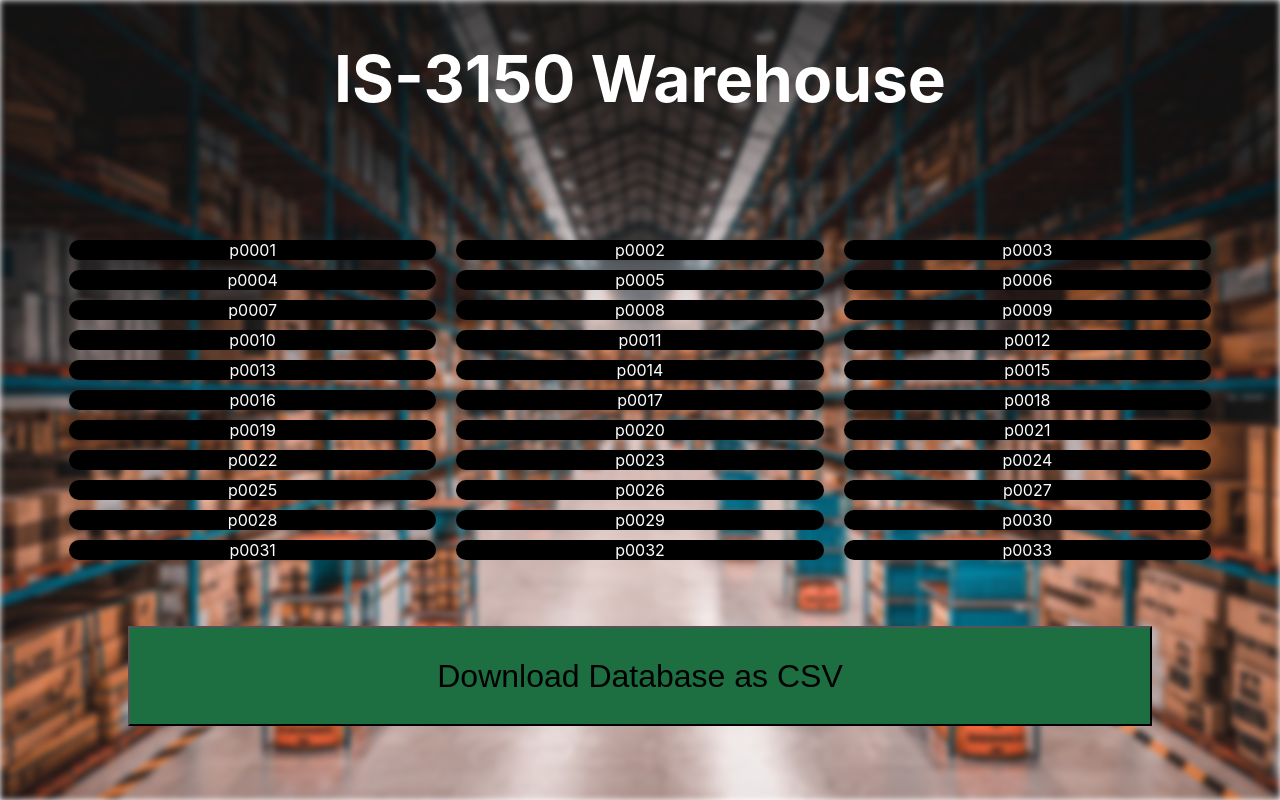
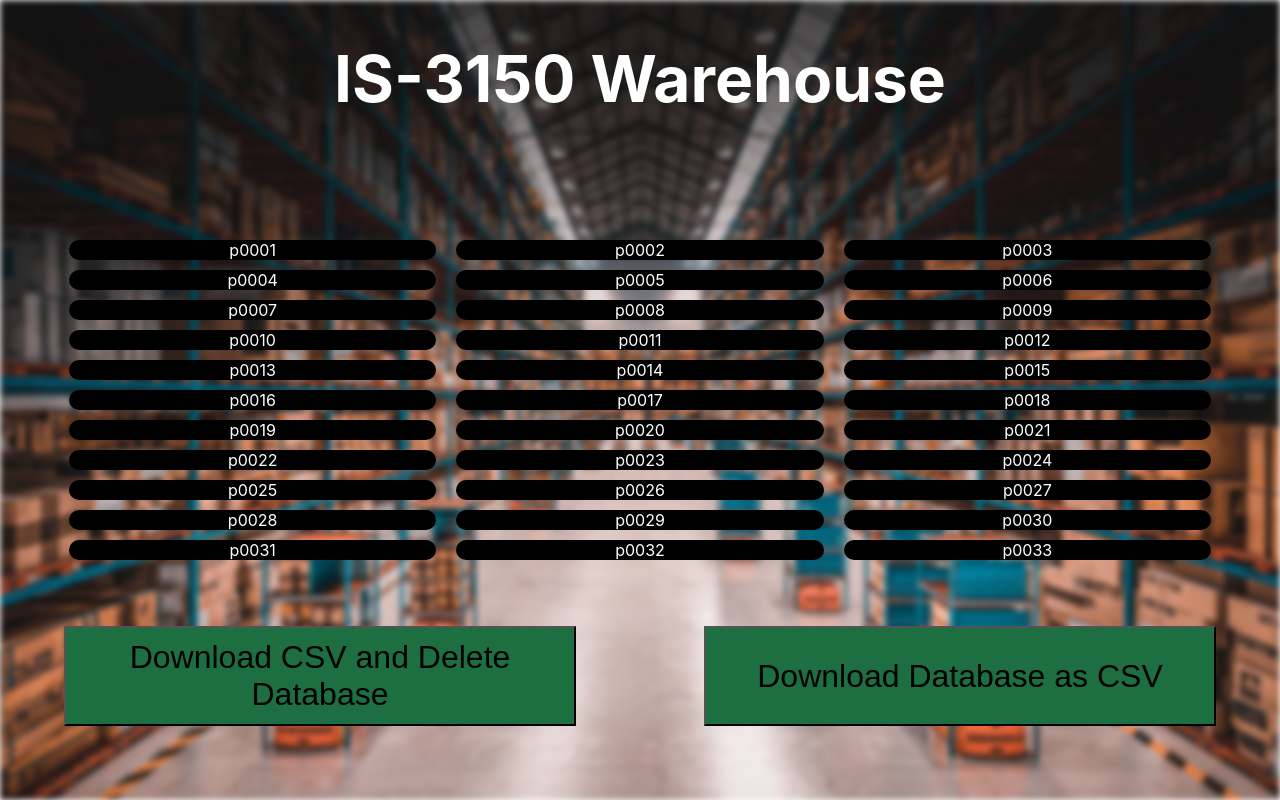
Before and after one commit to MarcAldrichBrophy/is-3150-react, a React (Create React App) app: page / in a window 1280 px wide. Built offline with nearby package versions, Linux system fonts and the light colour scheme.

Commit message:
added button to delete all

```diff
--- a/src/pages/home.js
+++ b/src/pages/home.js
@@ -39,7 +39,9 @@ function HomePage() {
             ))}
         </div>
 
+        <button id="downloadAndDump">Download CSV and Delete Database</button>
         <button id="downloadButton">Download Database as CSV</button>
+
 
         <div id="backgroundImage">
             <img src={imageFile} draggable="false"  alt=""/>
--- a/src/pages/styles/maincss/style.css
+++ b/src/pages/styles/maincss/style.css
@@ -59,17 +59,22 @@
 }
 .mainDiv button {
   position: absolute;
-  width: 80vw;
+  width: 40vw;
   height: 100px;
   cursor: pointer;
   font-size: 40px;
   background-color: #1d6f42;
   z-index: 20;
-  left: 50vw;
   bottom: 3vh;
   transform: translate(-50%, -50%);
   color: black;
   font-size: 2em;
+}
+.mainDiv #downloadButton {
+  left: 75vw;
+}
+.mainDiv #downloadAndDump {
+  left: 25vw;
 }
 .mainDiv .productButton {
   border-radius: 20px;
--- a/src/pages/styles/maincss/style.scss
+++ b/src/pages/styles/maincss/style.scss
@@ -50,9 +50,6 @@
             background-color: black;
         }
 
-        // :first-child {
-        //     display: flex;
-        // }
         h2 {
             margin-left: 5vw;
             margin-right: 5vw;
@@ -81,18 +78,25 @@
 
     button {
         position: absolute;
-        width: 80vw;
+        width: 40vw;
         height: 100px;
         cursor: pointer;
         font-size: 40px;
         background-color: #1d6f42;
         z-index: 20;
-        left: 50vw;
-        // top: 90vh;
         bottom: 3vh;
         transform: translate(-50%, -50%);
         color: black;
         font-size: 2em;
+    }
+
+    #downloadButton {
+        // bottom: 3vh;
+        left: 75vw;
+    }
+    #downloadAndDump {
+        // bottom: 1vh;
+        left: 25vw;
     }
 
     .productButton {
--- a/src/pages/utilities/downloadHandler.js
+++ b/src/pages/utilities/downloadHandler.js
@@ -44,10 +44,26 @@ function downloadCSV() {
     }
 }
 
+function deleteDatabase() {
+    const productsURL = "https://7ofe4vwhj7.execute-api.us-west-2.amazonaws.com/prod/products";
+    const HTTP = new XMLHttpRequest();
+    HTTP.open("DELETE", productsURL);
+    HTTP.send();
+
+    HTTP.onreadystatechange = function() {
+        if(this.readyState === 4 && this.status === 200) {
+            console.log("Database deleted.");
+        }
+    }
+}
+
 function checkPage() {
     if(document.getElementById("downloadButton")) {
-        console.log("Button click");
         document.getElementById("downloadButton").onclick = function() {downloadCSV()};
+        document.getElementById("downloadAndDump").onclick = function() {
+            downloadCSV();
+            deleteDatabase();
+        }
     }
 }
 setTimeout(checkPage, 1000);
```
Also changed, not shown: 1 other file (tests, documents, lock files or other folders).
